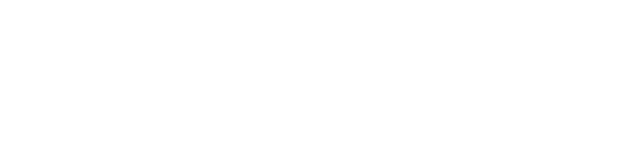
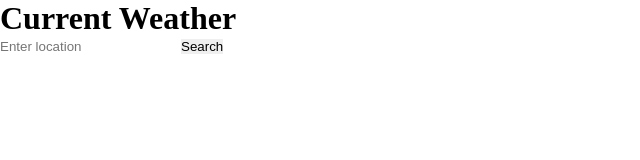
Before and after one commit to nicolelemke/m6-hw9-lemke-nciole, a plain HTML site: page index.html in a window 1280 px wide. Shown: the whole page, without its empty margins (0-640 px from the left). Drawn offline with Linux system fonts and the light colour scheme.

Commit message:
search bar added

```diff
--- a/index.html
+++ b/index.html
@@ -11,8 +11,13 @@
 
 <body>
     <header>
-        <h1></h1>
+        <h1>Current Weather</h1>
     </header>
+
+    <div id="widget">
+        <input type="text" placeholder="Enter location" name="search">
+        <button type="submit">Search</button>
+    </div>
 
     <main>
 
```
